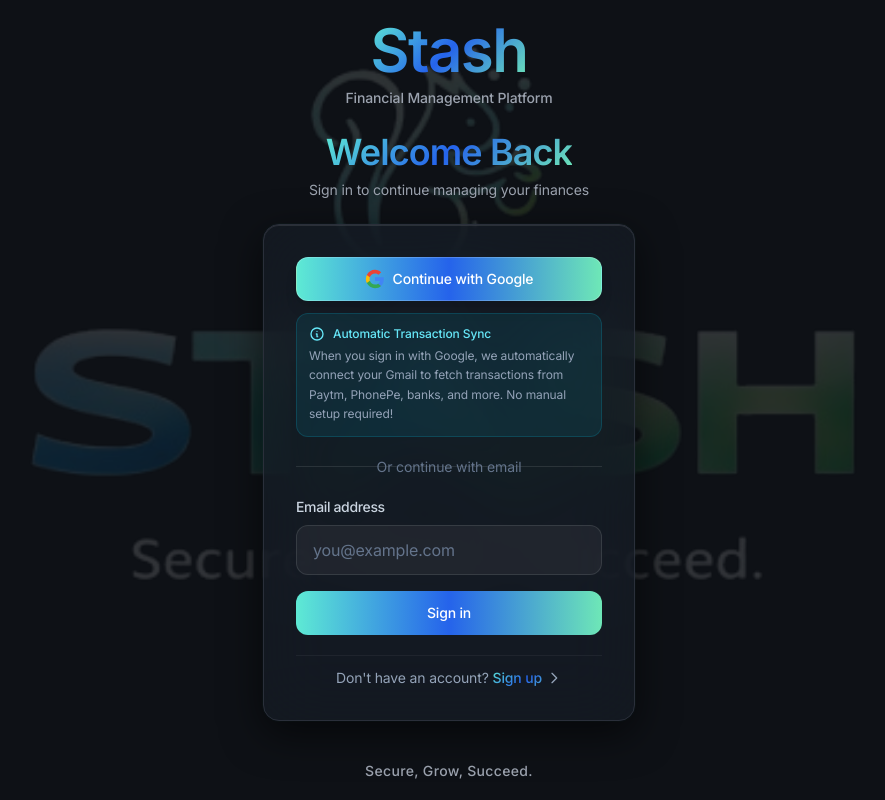
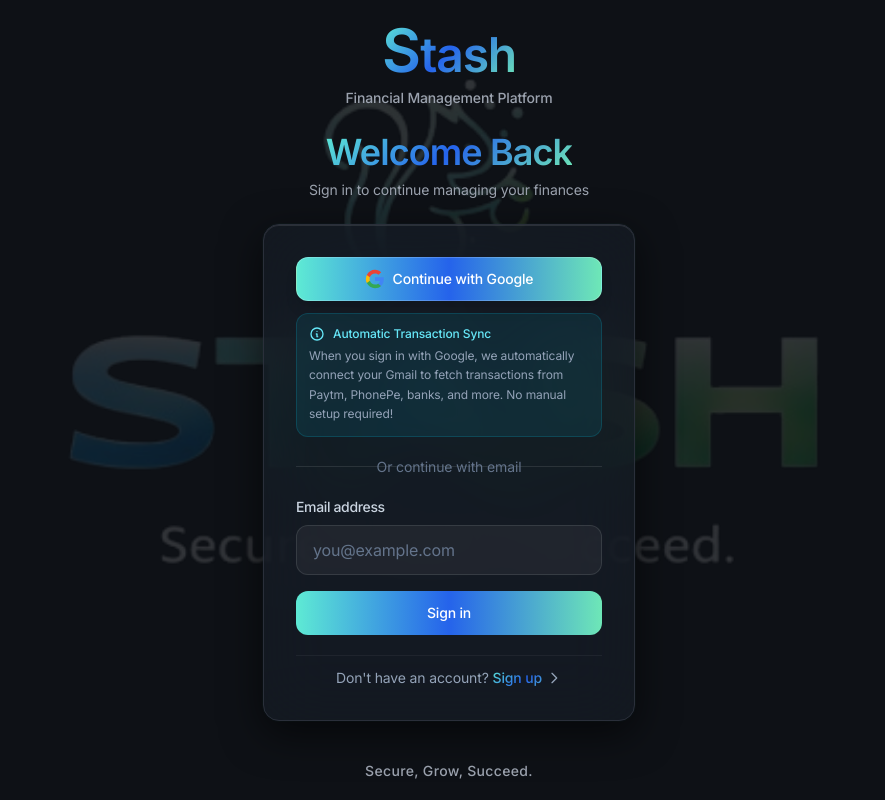
Before and after one commit to samyak555/Stash, a React (Vite) app in the folder frontend/: page /login in a window 1280 px wide. Shown: the whole page, without its empty margins (191-1076 px from the left). Built offline with nearby package versions, Linux system fonts and the light colour scheme; no server answers.

Commit message:
Final login page polish: Enable light vertical scrolling, reduce background logo size (100%), refine wordmark with prominent S and smaller rest, balanced premium feel

```diff
--- a/frontend/src/pages/Login.jsx
+++ b/frontend/src/pages/Login.jsx
@@ -135,13 +135,13 @@
   };
 
   return (
-    <div className="h-screen w-screen overflow-hidden bg-app-bg relative flex items-center justify-center">
+    <div className="min-h-screen h-screen w-screen overflow-y-auto overflow-x-hidden bg-app-bg relative flex items-center justify-center py-8">
       {/* Large Background Squirrel Logo - Hero Scale, Bold Brand Presence */}
       <div
         className="absolute inset-0 w-full h-full pointer-events-none z-0"
         style={{
           backgroundImage: `url(${logoSrc})`,
-          backgroundSize: '110%',
+          backgroundSize: '100%',
           backgroundPosition: 'center',
           backgroundRepeat: 'no-repeat',
           opacity: 0.15,
@@ -153,8 +153,8 @@
         <div className="space-y-6">
           {/* Stash Wordmark - Refined Brand Identity */}
           <div className="text-center mb-4">
-            <h1 className="text-5xl sm:text-6xl font-bold text-gradient-brand tracking-tight mb-2">
-              Stash
+            <h1 className="text-4xl sm:text-5xl font-bold text-gradient-brand tracking-tight mb-2">
+              <span className="text-5xl sm:text-6xl">S</span>tash
             </h1>
             <p className="text-text-secondary text-sm font-medium">
               Financial Management Platform
```
